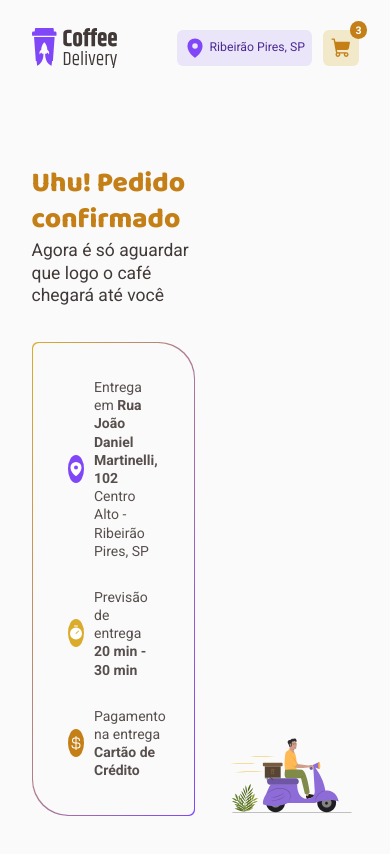
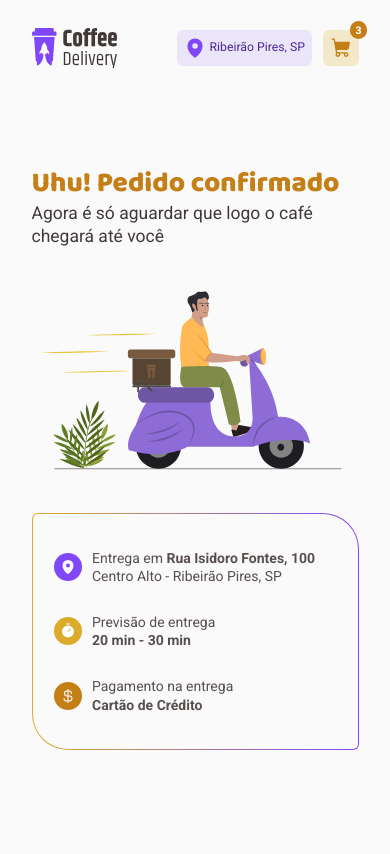
Before and after one commit to rodrigofontesdev/coffee, a React (Vite) app: page /order/1 in a window 390 px wide. Shown: the top 854 px of the page. Built offline with nearby package versions, Linux system fonts and the light colour scheme.

Commit message:
refactor(order): adjust responsive design in successful order page

```diff
--- a/src/pages/Order/index.tsx
+++ b/src/pages/Order/index.tsx
@@ -1,5 +1,5 @@
 import { CurrencyDollar, MapPin, Timer } from '@phosphor-icons/react'
-import { Container, OrderInfo } from './styles'
+import { Container, InfoRow, OrderInfo } from './styles'
 
 import deliveryImg from '../../assets/images/ilustracao-entregador.svg'
 
@@ -7,27 +7,25 @@ export function Order() {
     return (
         <main>
             <Container>
-                <div>
                 <header>
                     <h1>Uhu! Pedido confirmado</h1>
                     <p>Agora é só aguardar que logo o café chegará até você</p>
                 </header>
 
+                <div>
                     <OrderInfo>
-                        <div>
-                            <ul>
-                                <li>
+                        <InfoRow>
                             <span>
                                 <MapPin size={16} weight="fill" />
                             </span>
                             <p>
-                                        Entrega em <strong>Rua João Daniel Martinelli, 102</strong>
+                                Entrega em <strong>Rua Isidoro Fontes, 100</strong>
                                 <br />
                                 Centro Alto - Ribeirão Pires, SP
                             </p>
-                                </li>
+                        </InfoRow>
 
-                                <li>
+                        <InfoRow>
                             <span>
                                 <Timer size={16} weight="fill" />
                             </span>
@@ -36,22 +34,19 @@ export function Order() {
                                 <br />
                                 <strong>20 min - 30 min</strong>
                             </p>
-                                </li>
+                        </InfoRow>
 
-                                <li>
+                        <InfoRow>
                             <span>
-                                        <CurrencyDollar size={16} weight="regular" />
+                                <CurrencyDollar size={16} />
                             </span>
                             <p>
                                 Pagamento na entrega
                                 <br />
                                 <strong>Cartão de Crédito</strong>
                             </p>
-                                </li>
-                            </ul>
-                        </div>
+                        </InfoRow>
                     </OrderInfo>
-                </div>
 
                     <div>
                         <img
@@ -59,6 +54,7 @@ export function Order() {
                             alt="Ilustração de um homem usando uma camiseta amarela, calça verde e tênis preto, dirigindo uma moto modelo Vespa na cor roxa"
                         />
                     </div>
+                </div>
             </Container>
         </main>
     )
--- a/src/pages/Order/styles.ts
+++ b/src/pages/Order/styles.ts
@@ -2,22 +2,9 @@ import styled from 'styled-components'
 
 export const Container = styled.section`
     max-width: calc(70rem + 4.5rem);
-    display: flex;
-    justify-content: space-between;
-    gap: 2rem;
-    align-items: end;
     padding: 5rem 2.25rem;
     margin-right: auto;
     margin-left: auto;
-
-    & > div {
-        width: 50%;
-    }
-
-    & > div:last-of-type {
-        display: flex;
-        justify-content: end;
-    }
 
     header {
         margin-bottom: 2.5rem;
@@ -36,39 +23,64 @@ export const Container = styled.section`
             line-height: 1.3;
         }
     }
+
+    & > div {
+        display: flex;
+        justify-content: space-between;
+        align-items: end;
+        gap: 2.5rem;
+
+        @media (max-width: 640px) {
+            flex-direction: column-reverse;
+        }
+
+        > div {
+            width: 50%;
+
+            @media (max-width: 640px) {
+                width: 100%;
+            }
+        }
+
+        > div:last-of-type {
+            display: flex;
+            justify-content: end;
+
+            @media (max-width: 640px) {
+                justify-content: center;
+            }
+        }
+    }
 `
 
 export const OrderInfo = styled.div`
     width: 100%;
-    border: 1px solid transparent;
-    background-image: ${(props) =>
-        `linear-gradient(to bottom right, ${props.theme['yellow-500']}, ${props.theme['purple-700']})`};
-    background-origin: border-box;
-    border-top-right-radius: 36px;
-    border-bottom-right-radius: 6px;
-    border-bottom-left-radius: 36px;
-    border-top-left-radius: 6px;
-
-    div {
-        background-color: ${(props) => props.theme['gray-50']};
-        padding: 2.5rem;
-        border-top-right-radius: 36px;
-        border-bottom-right-radius: 6px;
-        border-bottom-left-radius: 36px;
-        border-top-left-radius: 6px;
-
-        ul {
     display: flex;
     flex-direction: column;
     row-gap: 2rem;
+    background: ${(props) =>
+        `linear-gradient(
+            ${props.theme['gray-50']},
+            ${props.theme['gray-50']}
+        ) padding-box,
+        linear-gradient(
+            to right,
+            ${props.theme['yellow-500']},
+            ${props.theme['purple-700']}
+        ) border-box`};
+    padding: 2.5rem;
+    border: 1px solid transparent;
+    border-radius: 6px 36px;
 
-            li {
-                list-style: none;
+    @media (max-width: 768px) {
+        padding: 2.5rem 1.5rem;
+    }
+`
+
+export const InfoRow = styled.div`
     display: flex;
     align-items: center;
     column-gap: 0.75rem;
-                font-weight: 400;
-                line-height: 1.3;
 
     span {
         width: 2rem;
@@ -97,7 +109,9 @@ export const OrderInfo = styled.div`
             background-color: ${(props) => props.theme['yellow-800']};
         }
     }
-            }
-        }
+
+    p {
+        font-weight: 400;
+        line-height: 1.3;
     }
 `
```
Lines whose indentation alone changed are shown as unchanged.
